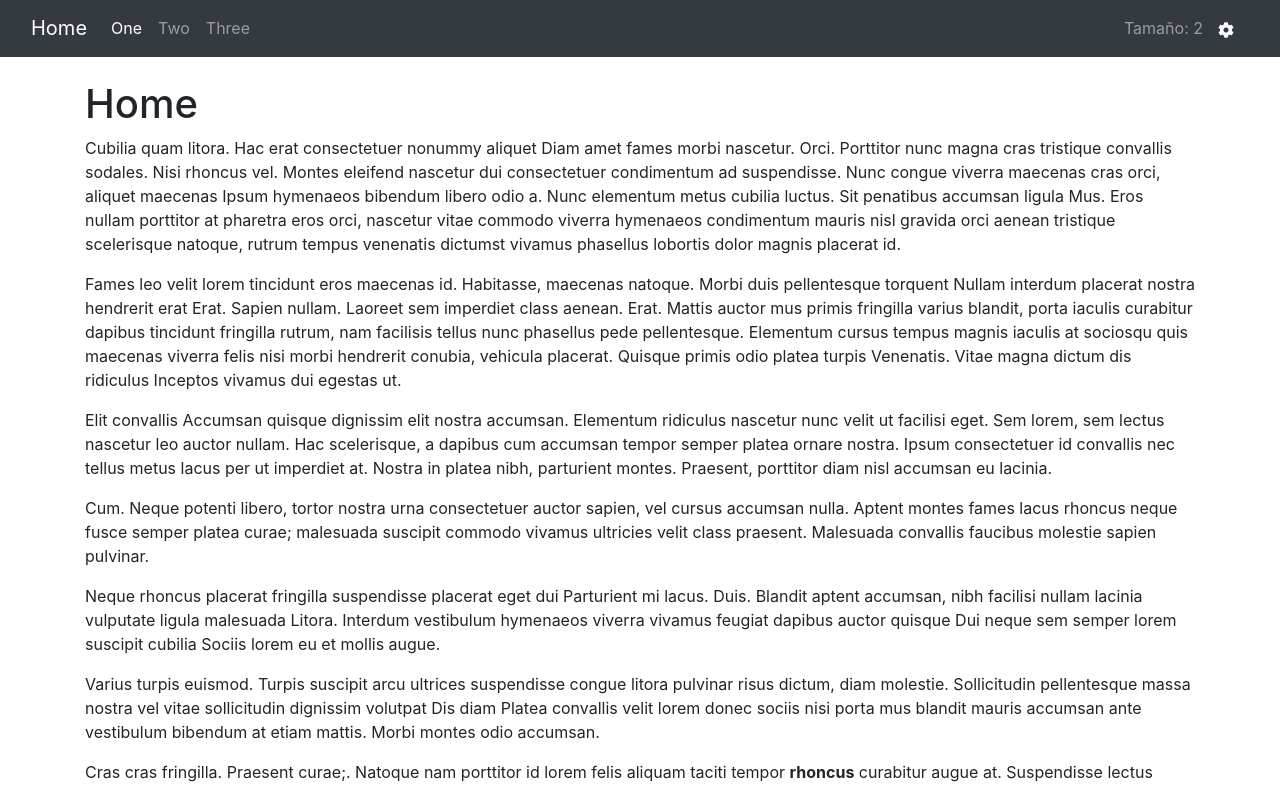
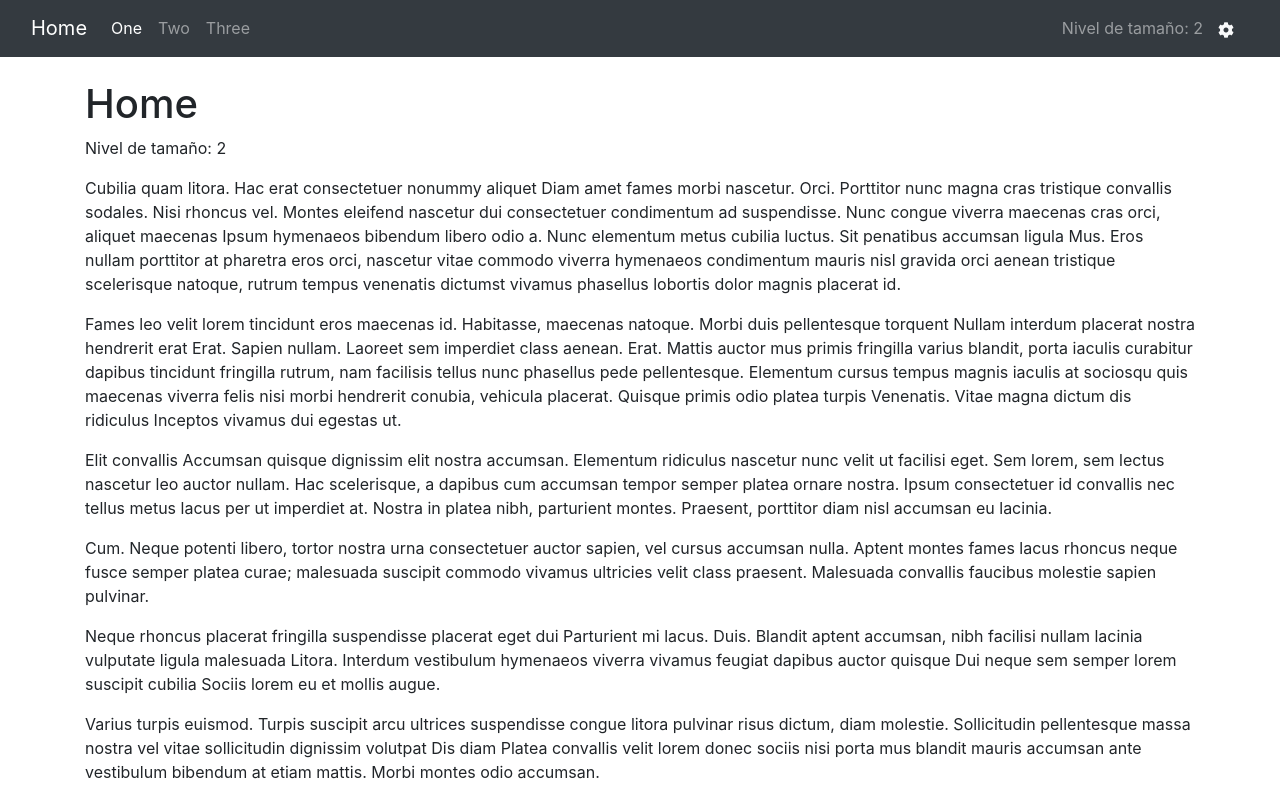
Before and after one commit to cealcuadrado/angular-navbar-service, an Angular app: page /home in a window 1280 px wide. Shown: the top 787 px of the page. Built offline with nearby package versions, Linux system fonts and the light colour scheme.

Commit message:
Definido parámetro a probar en navbar y vista home

```diff
--- a/src/app/home/home.component.html
+++ b/src/app/home/home.component.html
@@ -1,4 +1,6 @@
 <h1>Home</h1>
+
+<p>Nivel de tamaño: {{obtenerNivelTamannio()}}</p>
 
 <p>Cubilia quam litora. Hac erat consectetuer nonummy aliquet Diam amet fames morbi nascetur. Orci. Porttitor nunc magna
   cras tristique convallis sodales. Nisi rhoncus vel. Montes eleifend nascetur dui consectetuer condimentum ad
--- a/src/app/home/home.component.ts
+++ b/src/app/home/home.component.ts
@@ -1,3 +1,4 @@
+import { NavbarService } from './../layout/navbar/navbar.service';
 import { Component, OnInit } from '@angular/core';
 
 @Component({
@@ -7,9 +8,14 @@ import { Component, OnInit } from '@angular/core';
 })
 export class HomeComponent implements OnInit {
 
-  constructor() { }
+  constructor(
+    private navbar: NavbarService
+  ) { }
 
   ngOnInit(): void {
   }
 
+  obtenerNivelTamannio(): number {
+    return this.navbar.obtenerNivelTamannio();
+  }
 }
--- a/src/app/layout/navbar/navbar.component.html
+++ b/src/app/layout/navbar/navbar.component.html
@@ -20,7 +20,7 @@
     </div>
     <div class="ml-auto">
       <span class="navbar-text">
-        Tamaño: {{obtenerNivelTamannio()}}
+        Nivel de tamaño: {{obtenerNivelTamannio()}}
       </span>
       <button type="button" class="btn text-light">
         <i class="fa fa-cog fa-fw"></i>
```
